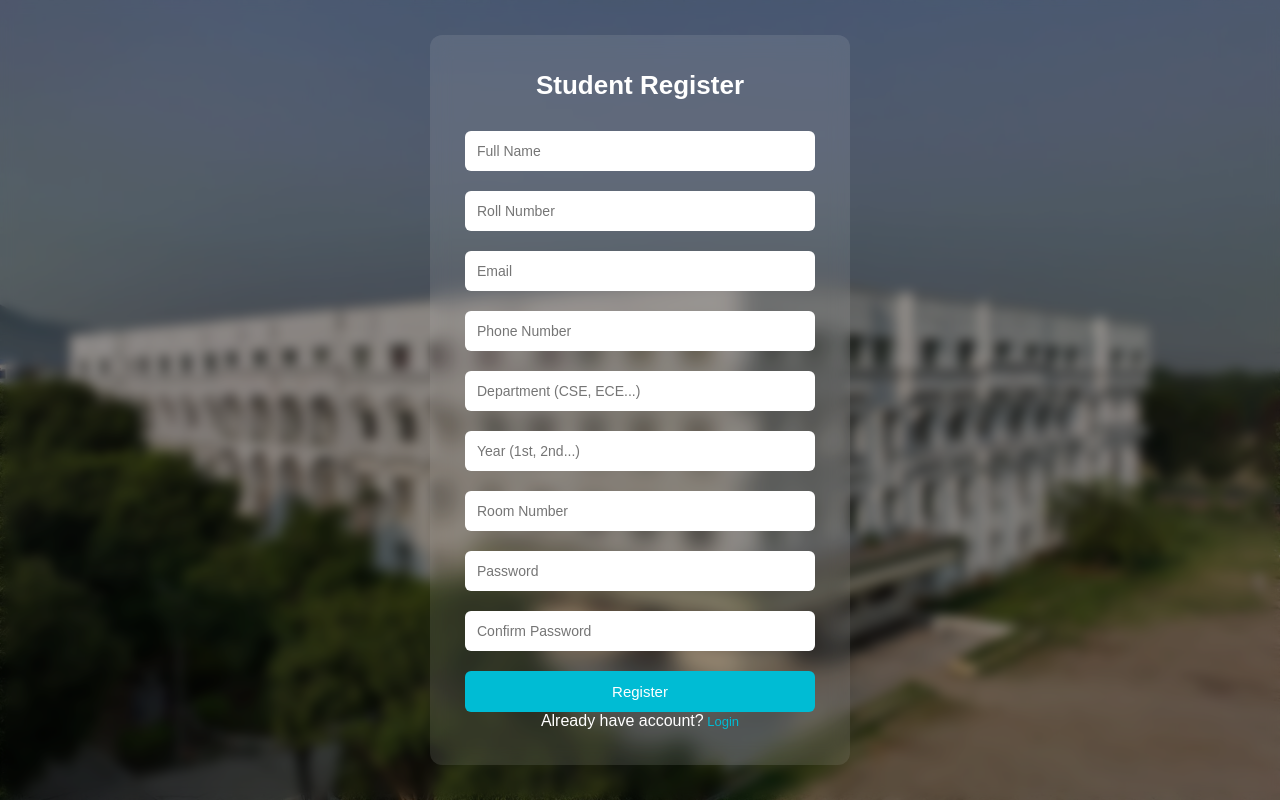
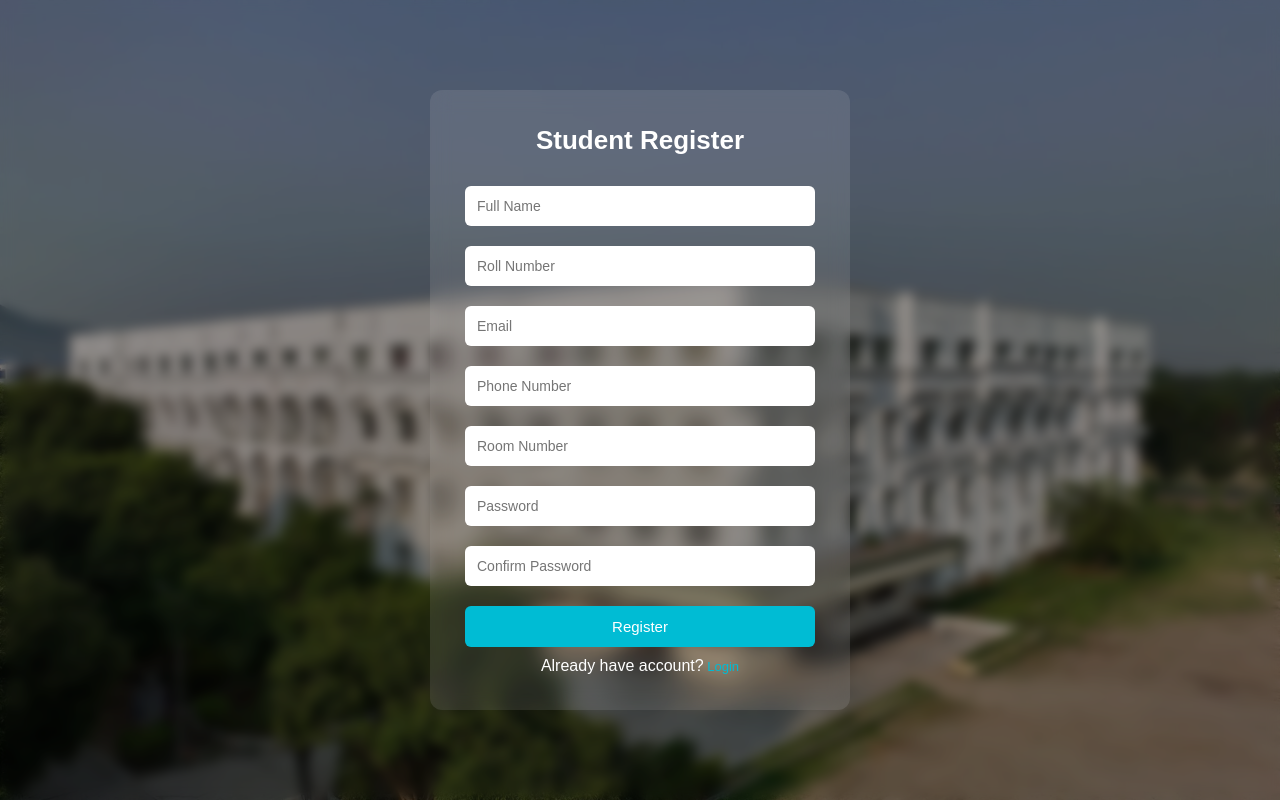
Before and after one commit to Kiran-2526/Hostel-Management-System, a React (Vite) app: page /register in a window 1280 px wide. Built offline with nearby package versions, Linux system fonts and the light colour scheme.

Commit message:
first commit

```diff
--- a/src/components/auth/StudentRegister.jsx
+++ b/src/components/auth/StudentRegister.jsx
@@ -15,8 +15,6 @@ export const StudentRegister = () => {
           <input type="text" placeholder="Roll Number" required />
           <input type="email" placeholder="Email" required />
           <input type="tel" placeholder="Phone Number" required />
-          <input type="text" placeholder="Department (CSE, ECE...)" required />
-          <input type="text" placeholder="Year (1st, 2nd...)" required />
           <input type="text" placeholder="Room Number" />
           <input type="password" placeholder="Password" required />
           <input type="password" placeholder="Confirm Password" required />
@@ -24,7 +22,7 @@ export const StudentRegister = () => {
           <button type="submit">Register</button>
         </form>
 
-        <p>
+        <p style={{marginTop:'10px'}}>
           Already have account?
           <Link to='/login'><span> Login</span></Link>
         </p>
```
